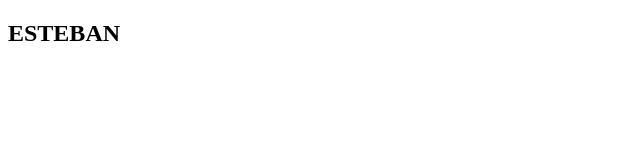
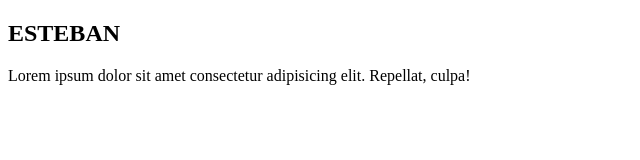
Before and after one commit to estitomas/peit23122020, a plain HTML site: page index.html in a window 1280 px wide. Shown: the whole page, without its empty margins (0-640 px from the left). Drawn offline with Linux system fonts and the light colour scheme.

Commit message:
Un lorem

```diff
--- a/index.html
+++ b/index.html
@@ -7,5 +7,6 @@
 </head>
 <body>
     <h2>ESTEBAN</h2>
+    Lorem ipsum dolor sit amet consectetur adipisicing elit. Repellat, culpa!
 </body>
 </html>
```
